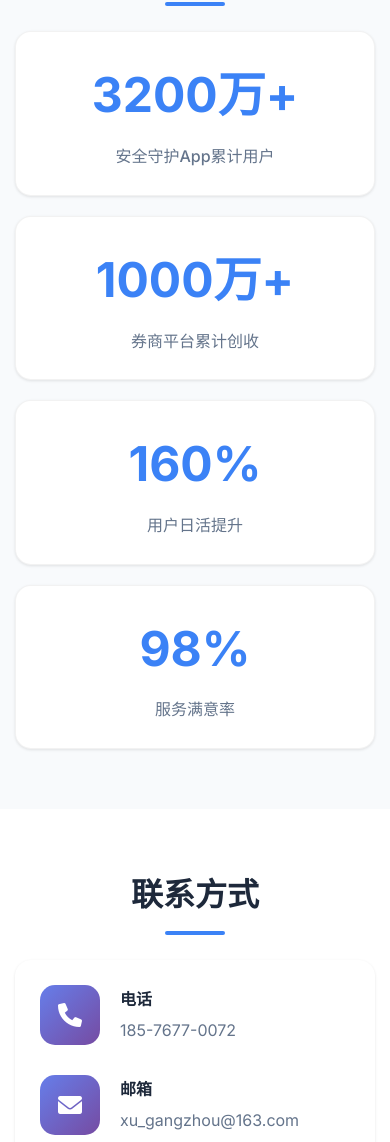
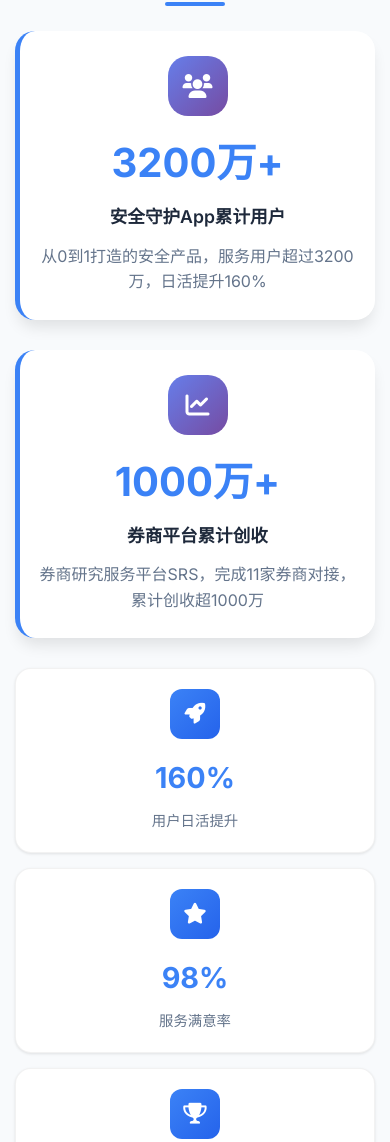
Before and after one commit to jackson-xu666/xugangzhou, a plain HTML site: page index.html in a window 390 px wide. Shown: the part 4258-5400 px from the top of the page. Drawn offline with Linux system fonts and the light colour scheme.

Commit message:
Redesign achievements section with modern layout and enhanced visual appeal

```diff
--- a/index.html
+++ b/index.html
@@ -147,22 +147,61 @@
         <section class="section bg-light" id="achievements">
             <div class="container">
                 <h2 class="section-title">我的成就</h2>
-                <div class="achievements-grid">
-                    <div class="achievement-card">
-                        <div class="achievement-number">3200万+</div>
-                        <div class="achievement-text">安全守护App累计用户</div>
+                <div class="achievements-container">
+                    <div class="achievement-card featured">
+                        <div class="achievement-icon">
+                            <i class="fas fa-users"></i>
+                        </div>
+                        <div class="achievement-content">
+                            <div class="achievement-number">3200万+</div>
+                            <div class="achievement-text">安全守护App累计用户</div>
+                            <div class="achievement-desc">从0到1打造的安全产品，服务用户超过3200万，日活提升160%</div>
+                        </div>
                     </div>
-                    <div class="achievement-card">
-                        <div class="achievement-number">1000万+</div>
-                        <div class="achievement-text">券商平台累计创收</div>
+
+                    <div class="achievement-card featured">
+                        <div class="achievement-icon">
+                            <i class="fas fa-chart-line"></i>
+                        </div>
+                        <div class="achievement-content">
+                            <div class="achievement-number">1000万+</div>
+                            <div class="achievement-text">券商平台累计创收</div>
+                            <div class="achievement-desc">券商研究服务平台SRS，完成11家券商对接，累计创收超1000万</div>
+                        </div>
                     </div>
-                    <div class="achievement-card">
-                        <div class="achievement-number">160%</div>
-                        <div class="achievement-text">用户日活提升</div>
-                    </div>
-                    <div class="achievement-card">
-                        <div class="achievement-number">98%</div>
-                        <div class="achievement-text">服务满意率</div>
+
+                    <div class="achievements-stats">
+                        <div class="stat-card">
+                            <div class="stat-icon">
+                                <i class="fas fa-rocket"></i>
+                            </div>
+                            <div class="stat-number">160%</div>
+                            <div class="stat-label">用户日活提升</div>
+                        </div>
+
+                        <div class="stat-card">
+                            <div class="stat-icon">
+                                <i class="fas fa-star"></i>
+                            </div>
+                            <div class="stat-number">98%</div>
+                            <div class="stat-label">服务满意率</div>
+                        </div>
+
+                        <div class="stat-card">
+                            <div class="stat-icon">
+                                <i class="fas fa-trophy"></i>
+                            </div>
+                            <div class="stat-number">49万</div>
+                            <div class="stat-label">格隆汇日活用户</div>
+                        </div>
+
+                        <div class="stat-card">
+                            <div class="stat-icon">
+                                <i class="fas fa-building"></i>
+                            </div>
+                            <div class="stat-number">11家</div>
+                            <div class="stat-label">券商系统对接</div>
+                        </div>
                     </div>
                 </div>
             </div>
--- a/style.css
+++ b/style.css
@@ -449,17 +449,78 @@ html {
     line-height: 1.7;
 }
 
-/* 成就网格 */
-.achievements-grid {
-    display: grid;
-    grid-template-columns: repeat(auto-fit, minmax(250px, 1fr));
-    gap: 30px;
-    margin-top: 40px;
+/* 成就展示 */
+.achievements-container {
+    max-width: 1000px;
+    margin: 0 auto;
 }
 
-.achievement-card {
+.achievement-card.featured {
     background: white;
-    padding: 40px 30px;
+    padding: 40px;
+    border-radius: 20px;
+    box-shadow: var(--shadow-lg);
+    margin-bottom: 30px;
+    display: flex;
+    align-items: center;
+    gap: 30px;
+    transition: all 0.3s ease;
+    border-left: 5px solid var(--primary-color);
+}
+
+.achievement-card.featured:hover {
+    transform: translateY(-5px);
+    box-shadow: var(--shadow-xl);
+}
+
+.achievement-icon {
+    width: 80px;
+    height: 80px;
+    background: var(--bg-gradient);
+    border-radius: 20px;
+    display: flex;
+    align-items: center;
+    justify-content: center;
+    font-size: 2rem;
+    color: white;
+    flex-shrink: 0;
+}
+
+.achievement-content {
+    flex: 1;
+}
+
+.achievement-card.featured .achievement-number {
+    font-size: 3rem;
+    font-weight: 700;
+    color: var(--primary-color);
+    margin-bottom: 8px;
+    display: block;
+}
+
+.achievement-card.featured .achievement-text {
+    font-size: 1.3rem;
+    font-weight: 600;
+    color: var(--text-dark);
+    margin-bottom: 12px;
+}
+
+.achievement-desc {
+    color: var(--text-light);
+    line-height: 1.6;
+    font-size: 1rem;
+}
+
+.achievements-stats {
+    display: grid;
+    grid-template-columns: repeat(auto-fit, minmax(200px, 1fr));
+    gap: 20px;
+    margin-top: 20px;
+}
+
+.stat-card {
+    background: white;
+    padding: 30px 20px;
     border-radius: 16px;
     text-align: center;
     box-shadow: var(--shadow);
@@ -467,22 +528,45 @@ html {
     border: 1px solid rgba(0, 0, 0, 0.05);
 }
 
-.achievement-card:hover {
+.stat-card:hover {
     transform: translateY(-5px);
-    box-shadow: var(--shadow-xl);
+    box-shadow: var(--shadow-lg);
 }
 
-.achievement-number {
-    font-size: 3rem;
+.stat-icon {
+    width: 50px;
+    height: 50px;
+    background: linear-gradient(135deg, var(--primary-color), var(--primary-dark));
+    border-radius: 12px;
+    display: flex;
+    align-items: center;
+    justify-content: center;
+    margin: 0 auto 16px;
+    font-size: 1.3rem;
+    color: white;
+}
+
+.stat-number {
+    font-size: 2.2rem;
     font-weight: 700;
     color: var(--primary-color);
-    margin-bottom: 10px;
+    margin-bottom: 8px;
     display: block;
 }
 
-.achievement-text {
+.stat-label {
     color: var(--text-light);
     font-weight: 500;
+    font-size: 0.9rem;
+}
+
+/* 移除旧的成就样式 */
+.achievements-grid {
+    display: none;
+}
+
+.achievement-card:not(.featured) {
+    display: none;
 }
 
 /* 联系方式 */
@@ -758,10 +842,54 @@ html {
         gap: 20px;
     }
 
+    .achievement-card.featured {
+        flex-direction: column;
+        text-align: center;
+        gap: 20px;
+        padding: 30px 20px;
+    }
+
+    .achievement-card.featured .achievement-number {
+        font-size: 2.5rem;
+    }
+
+    .achievement-card.featured .achievement-text {
+        font-size: 1.1rem;
+    }
+
+    .achievements-stats {
+        grid-template-columns: repeat(2, 1fr);
+        gap: 15px;
+    }
+
+    .stat-card {
+        padding: 20px 15px;
+    }
+
+    .stat-number {
+        font-size: 1.8rem;
+    }
+
     .contact-info,
     .social-links,
     .qr-code-section {
         padding: 25px;
+    }
+
+    .achievements-stats {
+        grid-template-columns: 1fr;
+        gap: 15px;
+    }
+
+    .achievement-card.featured {
+        padding: 25px 15px;
+        gap: 15px;
+    }
+
+    .achievement-icon {
+        width: 60px;
+        height: 60px;
+        font-size: 1.5rem;
     }
 
     .skill-card,
```
